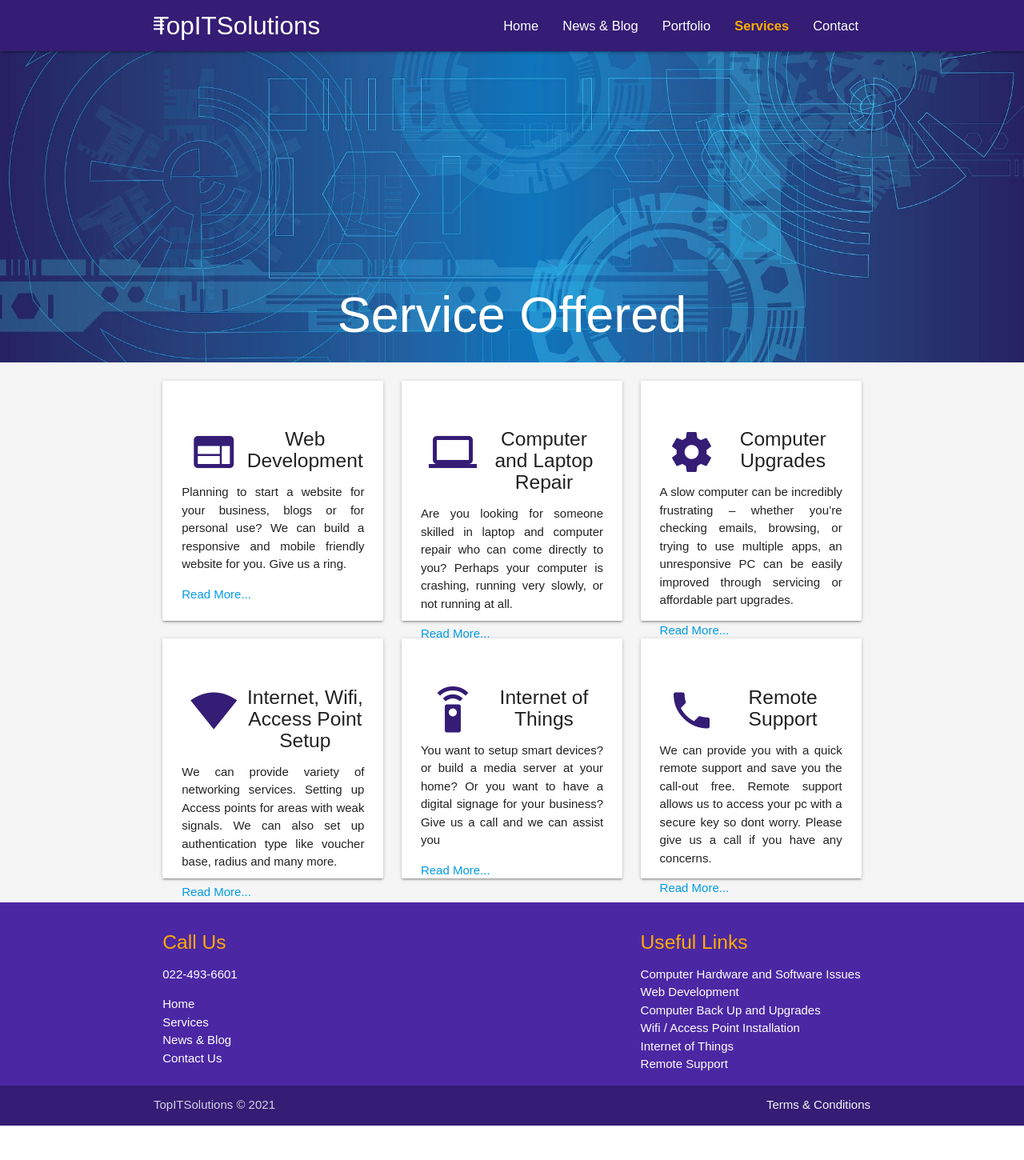
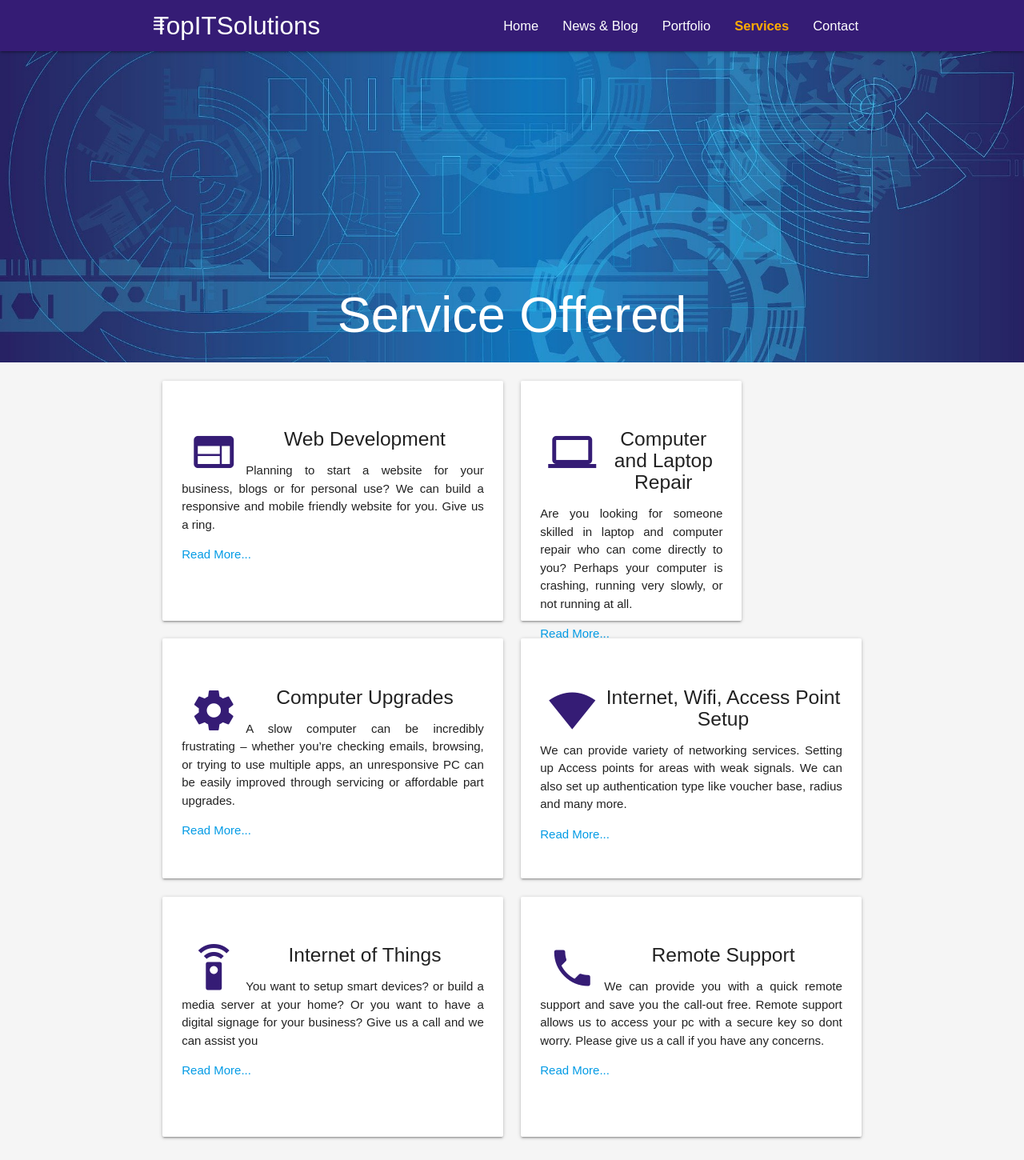
Before and after one commit to christopherece/topitsolutions_project, a Django app: page /services/ in a window 1280 px wide. Shown: the top 1450 px of the page at 80% size. Before the commit the page ends 1407 px from the top, so only its background shows below. Run offline with Django 3.2, Linux system fonts and the light colour scheme; some libraries are stand-ins or nearby versions.

Commit message:
Change Portfolio5

```diff
--- a/templates/services/services.html
+++ b/templates/services/services.html
@@ -22,7 +22,7 @@
     <div class="container">
       <div class="row">
 
-        <div class="col s12 m6 l4">
+        <div class="col s12 m6">
           <div class="card-panel" style="height: 300px;">
             <h2 class="center"><i class="medium material-icons icon-color-services" style="float: left;margin: 0 10px;">web</i></h2>
             <h5 class="center">Web Development</h5>
@@ -60,7 +60,7 @@
 
 
 
-        <div class="col s12 m6 l4">
+        <div class="col s12 m6">
           <div class="card-panel" style="height: 300px;">
             <h2 class="center"><i class="medium material-icons icon-color-services" style="float: left;margin: 0 10px;">settings</i></h2>
             <h5 class="center">Computer Upgrades</h5>
@@ -79,7 +79,7 @@
           </div>
         </div>
 
-        <div class="col s12 m6 l4">
+        <div class="col s12 m6">
           <div class="card-panel" style="height: 300px;">
             <h2 class="center"><i class="medium material-icons icon-color-services" style="float: left;margin: 0 10px;">signal_wifi_4_bar</i></h2>
             <h5 class="center">Internet, Wifi, Access Point Setup</h5>
@@ -98,7 +98,7 @@
 
 
 
-        <div class="col s12 m6 l4">
+        <div class="col s12 m6">
           <div class="card-panel" style="height: 300px;">
             <h2 class="center"><i class="medium material-icons icon-color-services" style="float: left;margin: 0 10px;">settings_remote
             </i></h2>
@@ -116,7 +116,7 @@
           </div>
         </div>
 
-        <div class="col s12 m6 l4">
+        <div class="col s12 m6">
           <div class="card-panel" style="height: 300px;">
             <h2 class="center"><i class="medium material-icons icon-color-services" style="float: left;margin: 0 10px;">phone</i></h2>
             <h5 class="center">Remote Support</h5>
```
Also changed, not shown: 2 other files.
